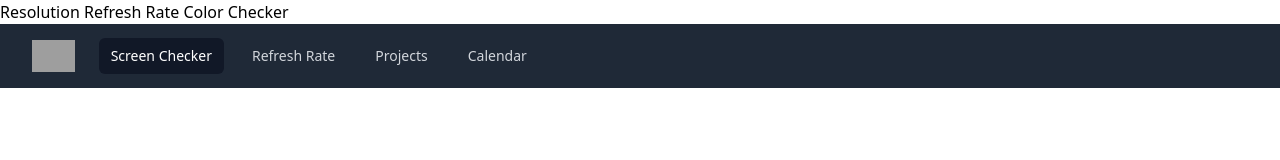
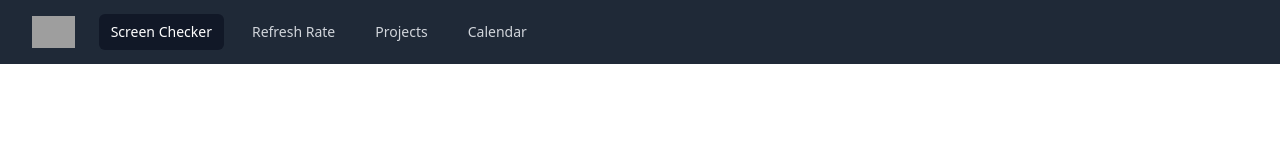
Before and after one commit to NM-aries/Pixel-Perfect-Screen-Tester, a plain HTML site: page index.html in a window 1280 px wide. Drawn offline with nearby package versions, Linux system fonts and the light colour scheme; grey boxes are pictures that could not be loaded.

```diff
--- a/index.html
+++ b/index.html
@@ -13,12 +13,6 @@
 </head>
 <body class="">
 
-    <!-- Navbar -->
-    <nav>
-        <a href="#" onclick="showSection('resolution')">Resolution</a>
-        <a href="#" onclick="showSection('refreshRate')">Refresh Rate</a>
-        <a href="#" onclick="showSection('colorCheck')">Color Checker</a>
-    </nav>
 
     <nav class="bg-gray-800">
         <div class="mx-auto max-w-7xl px-2 sm:px-6 lg:px-8">
```
